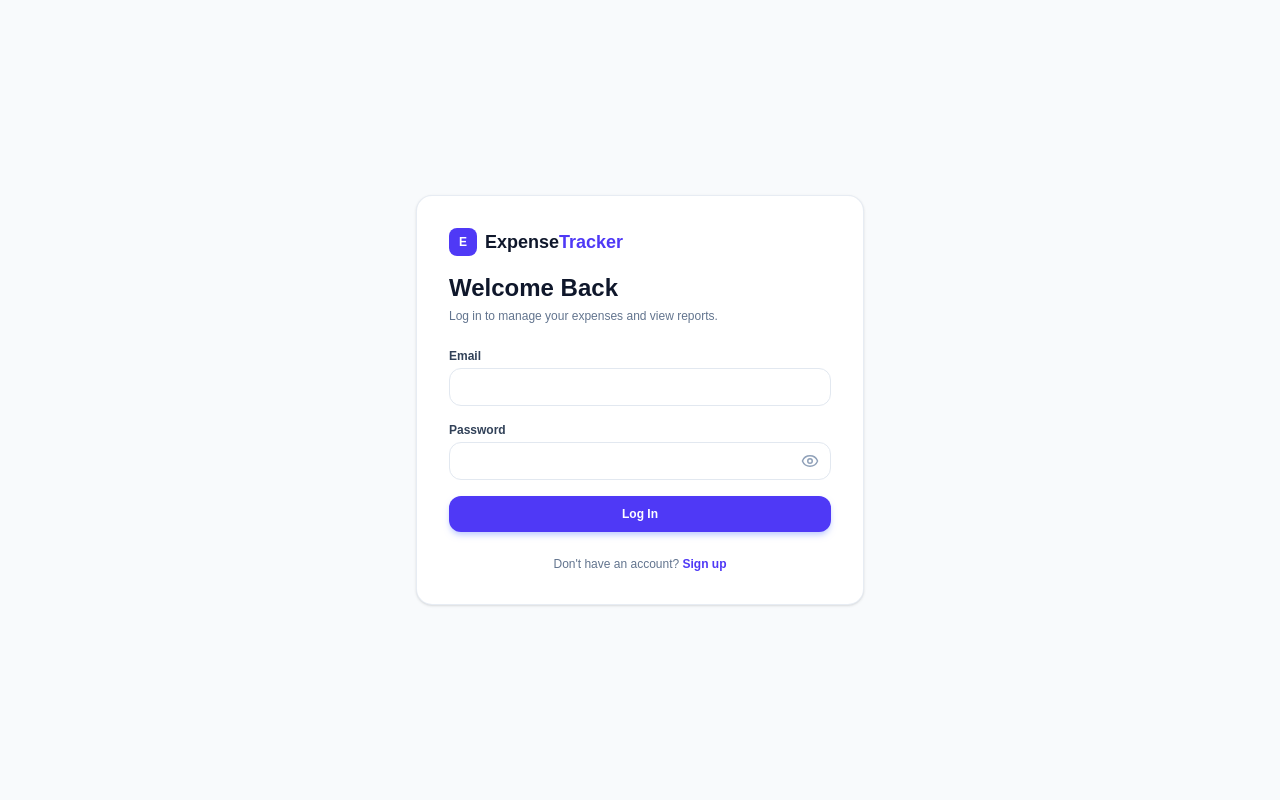
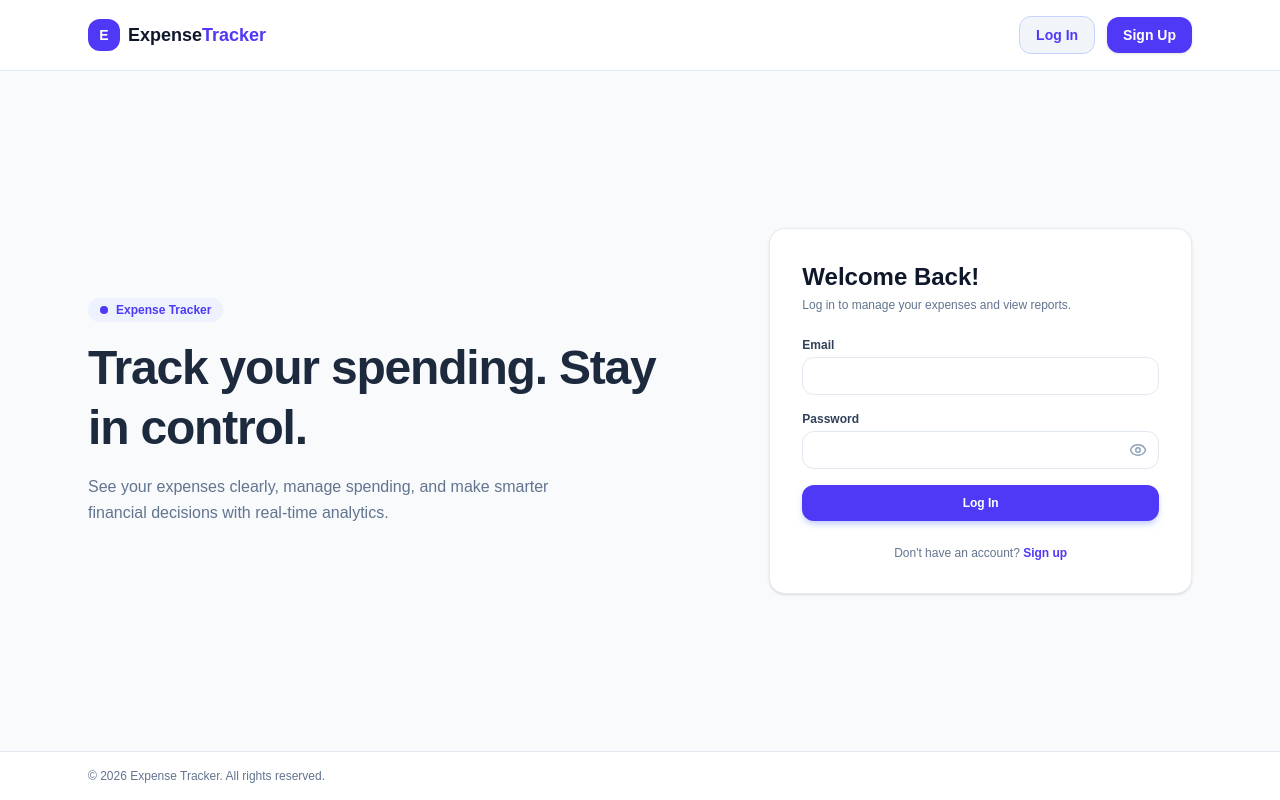
Before and after one commit to susma-w12/expense-tracker, a Next.js app: page /login in a window 1280 px wide. Built offline with nearby package versions, Linux system fonts and the light colour scheme; no server answers.

Commit message:
UI and navigation improvements

```diff
--- /dev/null
+++ b/app/components/Footer.tsx
@@ -0,0 +1,12 @@
+
+
+export default function Footer() {
+  return (
+    <footer className="border-t border-slate-200 bg-white py-4">
+      <div className="mx-auto flex max-w-6xl flex-col sm:flex-row items-center justify-between gap-3 px-6 text-xs text-slate-500">
+        <p>© {new Date().getFullYear()} Expense Tracker. All rights reserved.</p>
+
+      </div>
+    </footer>
+  );
+}
--- /dev/null
+++ b/app/components/Navbar.tsx
@@ -0,0 +1,60 @@
+import Link from "next/link";
+import { auth } from "@/auth";
+
+type NavbarProps = {
+  activePage?: "home" | "login" | "signup";
+};
+
+export default async function Navbar({ activePage }: NavbarProps) {
+  const session = await auth();
+
+  return (
+    <nav className="border-b border-slate-200 bg-white sticky top-0 z-50">
+      <div className="mx-auto flex max-w-6xl items-center justify-between px-6 py-4">
+        <Link href="/" className="flex items-center gap-2 font-bold text-lg text-slate-900">
+          <div className="flex h-8 w-8 items-center justify-center rounded-xl bg-indigo-600 text-white font-bold text-sm">
+            E
+          </div>
+          <span>
+            Expense<span className="text-indigo-600">Tracker</span>
+          </span>
+        </Link>
+
+        <div className="flex items-center gap-3">
+          {session ? (
+            <Link
+              href="/dashboard"
+              className="rounded-xl bg-indigo-600 px-4 py-2 text-xs sm:text-sm font-semibold text-white shadow-sm hover:bg-indigo-500 transition-all"
+            >
+              Go to Dashboard
+            </Link>
+          ) : (
+            <>
+              <Link
+                href="/login"
+                className={`rounded-xl px-4 py-2 text-xs sm:text-sm font-semibold transition-all ${
+                  activePage === "login"
+                    ? "bg-slate-100 text-indigo-600 border border-indigo-200"
+                    : "border border-slate-200 text-slate-700 hover:bg-slate-100"
+                }`}
+              >
+                Log In
+              </Link>
+
+              <Link
+                href="/signup"
+                className={`rounded-xl px-4 py-2 text-xs sm:text-sm font-semibold shadow-sm transition-all ${
+                  activePage === "signup"
+                    ? "bg-indigo-700 text-white ring-2 ring-indigo-300"
+                    : "bg-indigo-600 text-white hover:bg-indigo-500"
+                }`}
+              >
+                Sign Up
+              </Link>
+            </>
+          )}
+        </div>
+      </div>
+    </nav>
+  );
+}
--- a/app/components/Sidebar.tsx
+++ b/app/components/Sidebar.tsx
@@ -15,7 +15,7 @@ export default async function Sidebar({ activePage }: SidebarProps) {
       <div>
         {/* Brand Logo */}
         <div className="mb-8 px-3">
-          <Link href="/" className="flex items-center gap-2.5">
+          <Link href="/dashboard" className="flex items-center gap-2.5">
             <div className="flex h-9 w-9 items-center justify-center rounded-xl bg-indigo-600 font-black text-white shadow-md shadow-indigo-200">
               <Wallet className="h-5 w-5" />
             </div>
--- a/app/login/page.tsx
+++ b/app/login/page.tsx
@@ -1,21 +1,38 @@
 import Link from "next/link";
+import Navbar from "@/app/components/Navbar";
+import Footer from "@/app/components/Footer";
 import LoginForm from "@/app/components/LoginForm";
 
 export default function LoginPage() {
   return (
-        <main className="flex min-h-screen items-center justify-center bg-slate-50 px-6 py-12">
-            <div className="w-full max-w-md rounded-2xl border border-slate-200/80 bg-white p-8 shadow-sm">
+    <main className="min-h-screen bg-slate-50 text-slate-900 flex flex-col justify-between">
 
+      <Navbar activePage="login" />
+
+      {/* Main Split Section */}
+      <div className="mx-auto my-auto w-full max-w-6xl px-6 py-12 flex-1 flex items-center">
+        <div className="grid grid-cols-1 lg:grid-cols-12 gap-10 lg:gap-16 items-center w-full">
+          {/* Left Column: Landing Page Hero */}
+          <div className="lg:col-span-7 text-center lg:text-left">
+            <div className="inline-flex items-center gap-2 rounded-full bg-indigo-50 px-3 py-1 text-xs font-semibold text-indigo-600 mb-4">
+              <span className="flex h-2 w-2 rounded-full bg-indigo-600"></span>
+              Expense Tracker
+            </div>
+            <h1 className="text-3xl sm:text-5xl font-extrabold tracking-tight text-slate-800 leading-tight">
+              Track your spending. Stay in control.
+            </h1>
+            <p className="mt-4 max-w-lg text-sm sm:text-base text-slate-500 leading-relaxed mx-auto lg:mx-0">
+              See your expenses clearly, manage spending, and make smarter financial decisions with real-time analytics.
+            </p>
+          </div>
+
+          {/* Right Column: Login Form */}
+          <div className="lg:col-span-5 w-full max-w-md mx-auto lg:mx-0">
+            <div className="rounded-2xl border border-slate-200/80 bg-white p-8 shadow-sm">
               <div className="mb-6 text-center sm:text-left">
-                    <Link href="/" className="inline-flex items-center gap-2 font-bold text-lg text-slate-900 mb-4">
-                        <div className="flex h-7 w-7 items-center justify-center rounded-lg bg-indigo-600 text-white font-bold text-xs">
-                            E
-                        </div>
-                        <span>Expense<span className="text-indigo-600">Tracker</span></span>
-                    </Link>
-                    <h1 className="text-2xl font-bold text-slate-900">
-                        Welcome Back
-                    </h1>
+                <h2 className="text-2xl font-bold text-slate-900">
+                  Welcome Back!
+                </h2>
                 <p className="mt-1 text-xs text-slate-500">
                   Log in to manage your expenses and view reports.
                 </p>
@@ -32,8 +49,13 @@ export default function LoginPage() {
                   Sign up
                 </Link>
               </p>
+            </div>
+          </div>
+        </div>
+      </div>
 
-            </div>
+      {/* Footer */}
+      <Footer />
     </main>
   );
 }
--- a/app/page.tsx
+++ b/app/page.tsx
@@ -1,54 +1,13 @@
 import Link from "next/link";
-import { auth } from "@/auth";
+import Navbar from "@/app/components/Navbar";
+import Footer from "@/app/components/Footer";
 
-export default async function HomePage() {
-  const session = await auth();
-
+export default function HomePage() {
   return (
     <main className="min-h-screen bg-slate-50 text-slate-900 flex flex-col justify-between">
-      {/* Top Navbar */}
-      <nav className="border-b border-slate-200 bg-white sticky top-0 z-50">
-        <div className="mx-auto flex max-w-6xl items-center justify-between px-6 py-4">
-          <Link href="/" className="flex items-center gap-2 font-bold text-lg text-slate-900">
-            <div className="flex h-8 w-8 items-center justify-center rounded-xl bg-indigo-600 text-white font-bold text-sm">
-              E
-            </div>
-            <span>Expense<span className="text-indigo-600">Tracker</span></span>
-          </Link>
+      <Navbar activePage="home" />
 
-          <div className="flex items-center gap-3">
-            {session ? (
-              <Link
-                href="/dashboard"
-                className="rounded-xl bg-indigo-600 px-4 py-2 text-xs sm:text-sm font-semibold text-white shadow-sm hover:bg-indigo-500 transition-all"
-              >
-                Go to Dashboard
-              </Link>
-            ) : (
-              <>
-                <Link
-                  href="/login"
-                  className="rounded-xl border border-slate-200 px-4 py-2 text-xs sm:text-sm font-semibold text-slate-700 hover:bg-slate-100 transition-all"
-                >
-                  Log In
-                </Link>
-
-                <Link
-                  href="/signup"
-                  className="rounded-xl bg-indigo-600 px-4 py-2 text-xs sm:text-sm font-semibold text-white shadow-sm hover:bg-indigo-500 transition-all"
-                >
-                  Sign Up
-                </Link>
-              </>
-            )}
-          </div>
-        </div>
-      </nav>
-
-      {/* Main Content */}
       <section className="mx-auto my-auto max-w-4xl px-6 py-16 text-center">
-
-
         <h1 className="text-3xl sm:text-5xl font-extrabold tracking-tight text-slate-700 leading-tight">
           Track your spending. Stay in control.
         </h1>
@@ -58,34 +17,16 @@ export default async function HomePage() {
         </p>
 
         <div className="mt-8 flex items-center justify-center gap-3">
-          {session ? (
-            <Link
-              href="/dashboard"
-              className="rounded-xl bg-indigo-600 px-6 py-3 text-sm font-semibold text-white shadow-sm hover:bg-indigo-500 transition-all"
-            >
-              Open Dashboard
-            </Link>
-          ) : (
-            <>
           <Link
             href="/signup"
             className="rounded-xl bg-indigo-600 px-6 py-3 text-sm font-semibold text-white shadow-sm hover:bg-indigo-500 transition-all"
           >
             Get Started
           </Link>
-
-            </>
-          )}
         </div>
       </section>
 
-      {/* Footer */}
-      <footer className="border-t border-slate-200 bg-white py-4">
-        <div className="mx-auto flex max-w-6xl flex-col sm:flex-row items-center justify-between gap-3 px-6 text-xs text-slate-500">
-          <p>© {new Date().getFullYear()} Expense Tracker. All rights reserved.</p>
-
-        </div>
-      </footer>
+      <Footer />
     </main>
   );
 }
--- a/app/signup/page.tsx
+++ b/app/signup/page.tsx
@@ -1,21 +1,38 @@
 import Link from "next/link";
+import Navbar from "@/app/components/Navbar";
+import Footer from "@/app/components/Footer";
 import SignupForm from "@/app/components/SignupForm";
 
 export default function SignupPage() {
   return (
-        <main className="flex min-h-screen items-center justify-center bg-slate-50 px-6 py-12">
-            <div className="w-full max-w-md rounded-2xl border border-slate-200/80 bg-white p-8 shadow-sm">
+    <main className="min-h-screen bg-slate-50 text-slate-900 flex flex-col justify-between">
+      {/* Top Navbar */}
+      <Navbar activePage="signup" />
 
+      {/* Main Split Section */}
+      <div className="mx-auto my-auto w-full max-w-6xl px-6 py-12 flex-1 flex items-center">
+        <div className="grid grid-cols-1 lg:grid-cols-12 gap-10 lg:gap-16 items-center w-full">
+          {/* Left Column: Landing Page Hero */}
+          <div className="lg:col-span-7 text-center lg:text-left">
+            <div className="inline-flex items-center gap-2 rounded-full bg-indigo-50 px-3 py-1 text-xs font-semibold text-indigo-600 mb-4">
+              <span className="flex h-2 w-2 rounded-full bg-indigo-600"></span>
+              Expense Tracker
+            </div>
+            <h1 className="text-3xl sm:text-5xl font-extrabold tracking-tight text-slate-800 leading-tight">
+              Track your spending. Stay in control.
+            </h1>
+            <p className="mt-4 max-w-lg text-sm sm:text-base text-slate-500 leading-relaxed mx-auto lg:mx-0">
+              See your expenses clearly, manage spending, and make smarter financial decisions with real-time analytics.
+            </p>
+          </div>
+
+          {/* Right Column: Signup Form */}
+          <div className="lg:col-span-5 w-full max-w-md mx-auto lg:mx-0">
+            <div className="rounded-2xl border border-slate-200/80 bg-white p-8 shadow-sm">
               <div className="mb-6 text-center sm:text-left">
-                    <Link href="/" className="inline-flex items-center gap-2 font-bold text-lg text-slate-900 mb-4">
-                        <div className="flex h-7 w-7 items-center justify-center rounded-lg bg-indigo-600 text-white font-bold text-xs">
-                            E
-                        </div>
-                        <span>Expense<span className="text-indigo-600">Tracker</span></span>
-                    </Link>
-                    <h1 className="text-2xl font-bold text-slate-900">
+                <h2 className="text-2xl font-bold text-slate-900">
                   Create Account
-                    </h1>
+                </h2>
                 <p className="mt-1 text-xs text-slate-500">
                   Create an account to start tracking your spending.
                 </p>
@@ -32,8 +49,13 @@ export default function SignupPage() {
                   Log in
                 </Link>
               </p>
+            </div>
+          </div>
+        </div>
+      </div>
 
-            </div>
+      {/* Footer */}
+      <Footer />
     </main>
   );
 }
```
Also changed, not shown: app/components/AddExpenseModal.tsx (+0 -9 lines), app/components/EditExpenseModal.tsx (+1 -8 lines), app/dashboard/page.tsx (+4 -5 lines), app/components/DashboardCharts.tsx (line endings or trailing spaces). Lines whose indentation alone changed are shown as unchanged.
